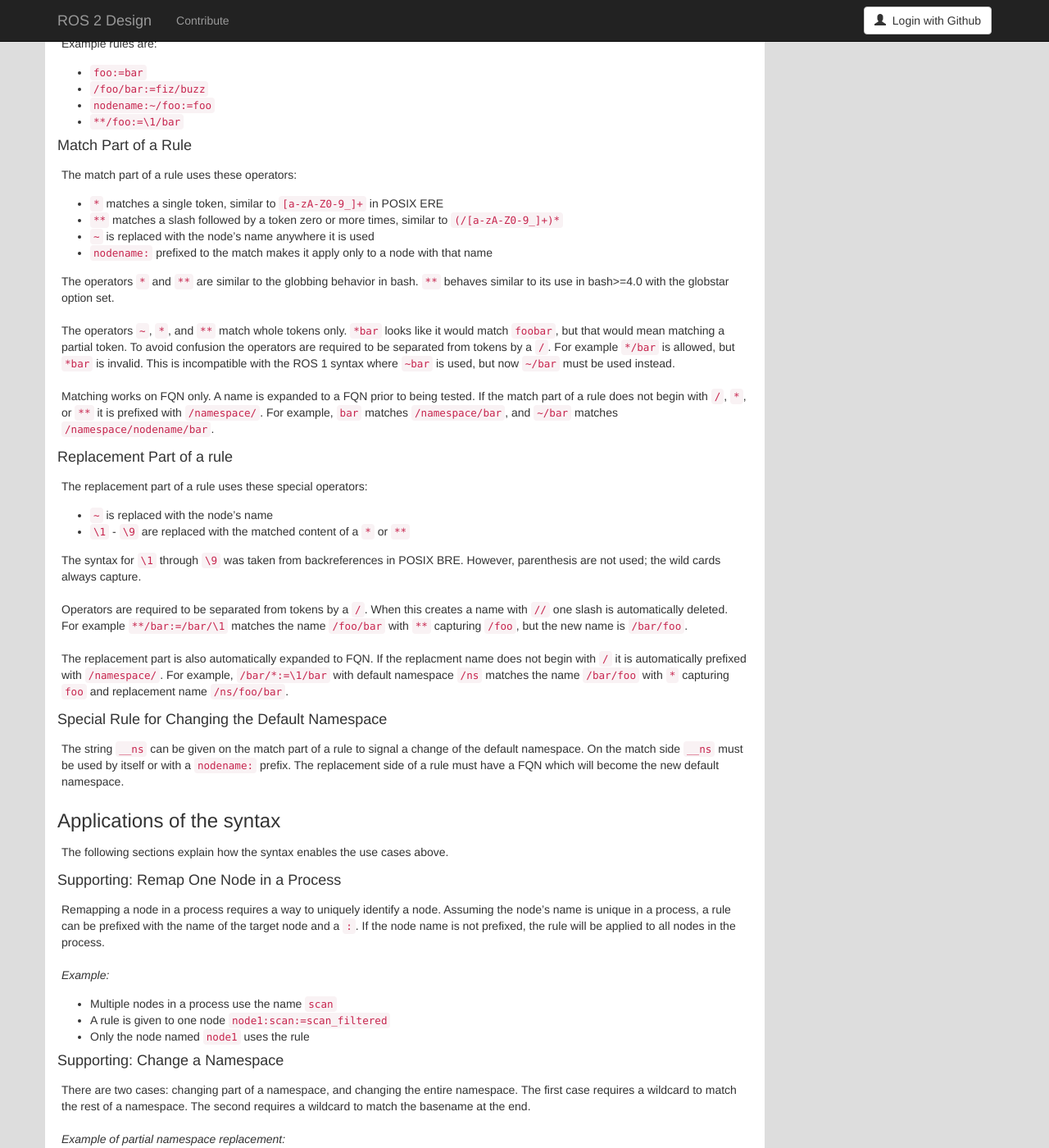
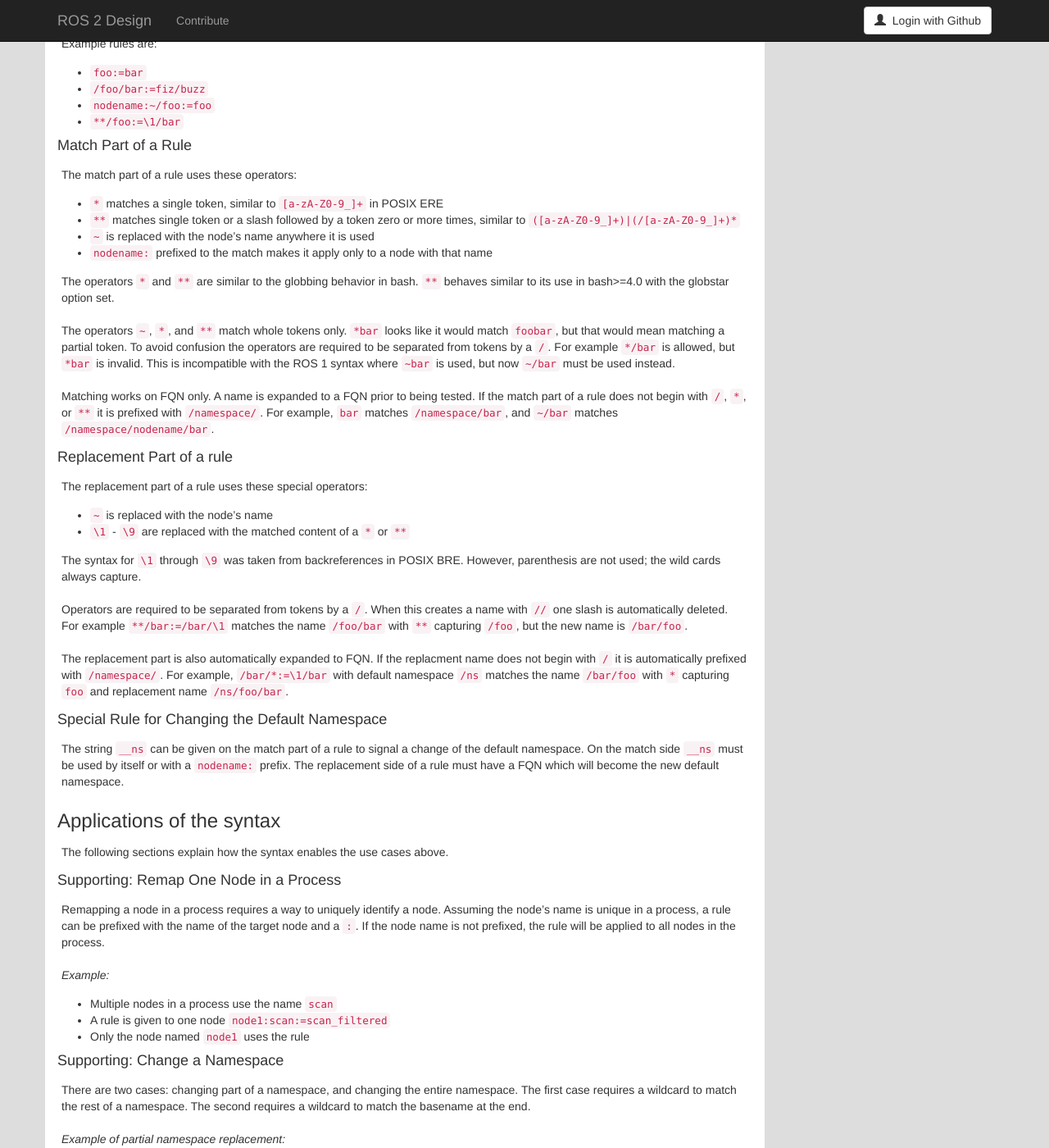
Before and after one commit to ros2/design, a Jekyll site: the page built from articles/141_static_remapping.md, in a window 1280 px wide and 1400 px high, scrolled down 4336 px. Shown: the whole window at 82% size. Built offline with Jekyll 4.4.1, drawn with Linux system fonts in a browser that asks for light colours; nearby versions of some CDN libraries; some of the changed lines change nothing that is shown.

Commit message:
Fixed /foo/** not matching /foo/bar

```diff
--- a/articles/141_static_remapping.md
+++ b/articles/141_static_remapping.md
@@ -253,7 +253,7 @@
 The match part of a rule uses these operators:
 
 - `*` matches a single token, similar to `[a-zA-Z0-9_]+` in POSIX ERE
-- `**` matches a slash followed by a token zero or more times, similar to `(/[a-zA-Z0-9_]+)*`
+- `**` matches single token or a slash followed by a token zero or more times, similar to `([a-zA-Z0-9_]+)|(/[a-zA-Z0-9_]+)*`
 - `~` is replaced with the node's name anywhere it is used
 - `nodename:` prefixed to the match makes it apply only to a node with that name
 
@@ -316,9 +316,9 @@
 
 *Example of partial namespace replacement:*
 
-- Node uses names `/foo`, `/foo/bar/baz`
+- Node uses names `/foo`, `/foo/bar`, `/foo/bar/baz`
 - Node given rule `/foo/**:=/fizz/\1`
-- Resulting names `/foo`, `/fizz/bar/baz`
+- Resulting names `/foo`, `/fizz/bar`, `/fizz/bar/baz`
 
 *Example of full namespace replacement:*
 
```
